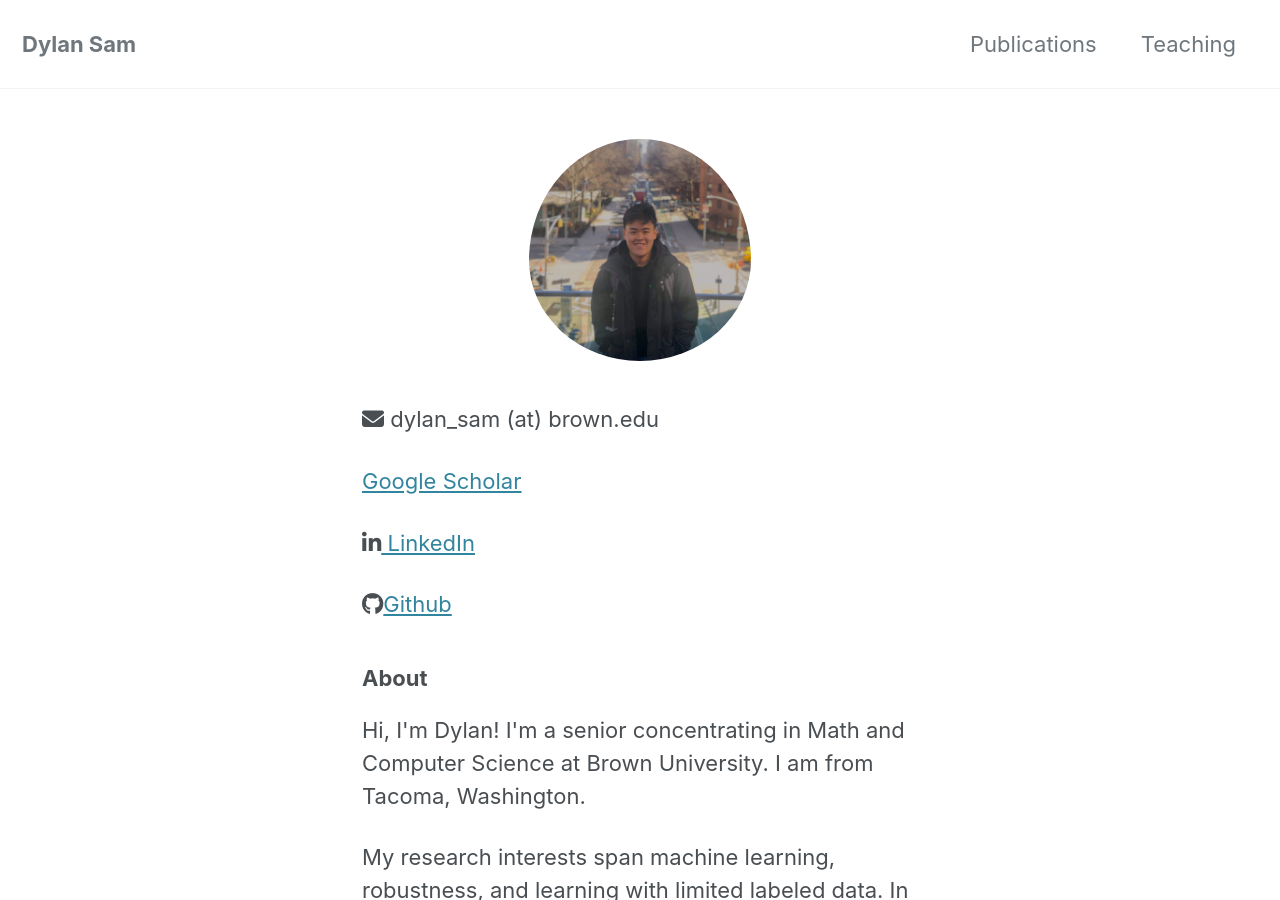
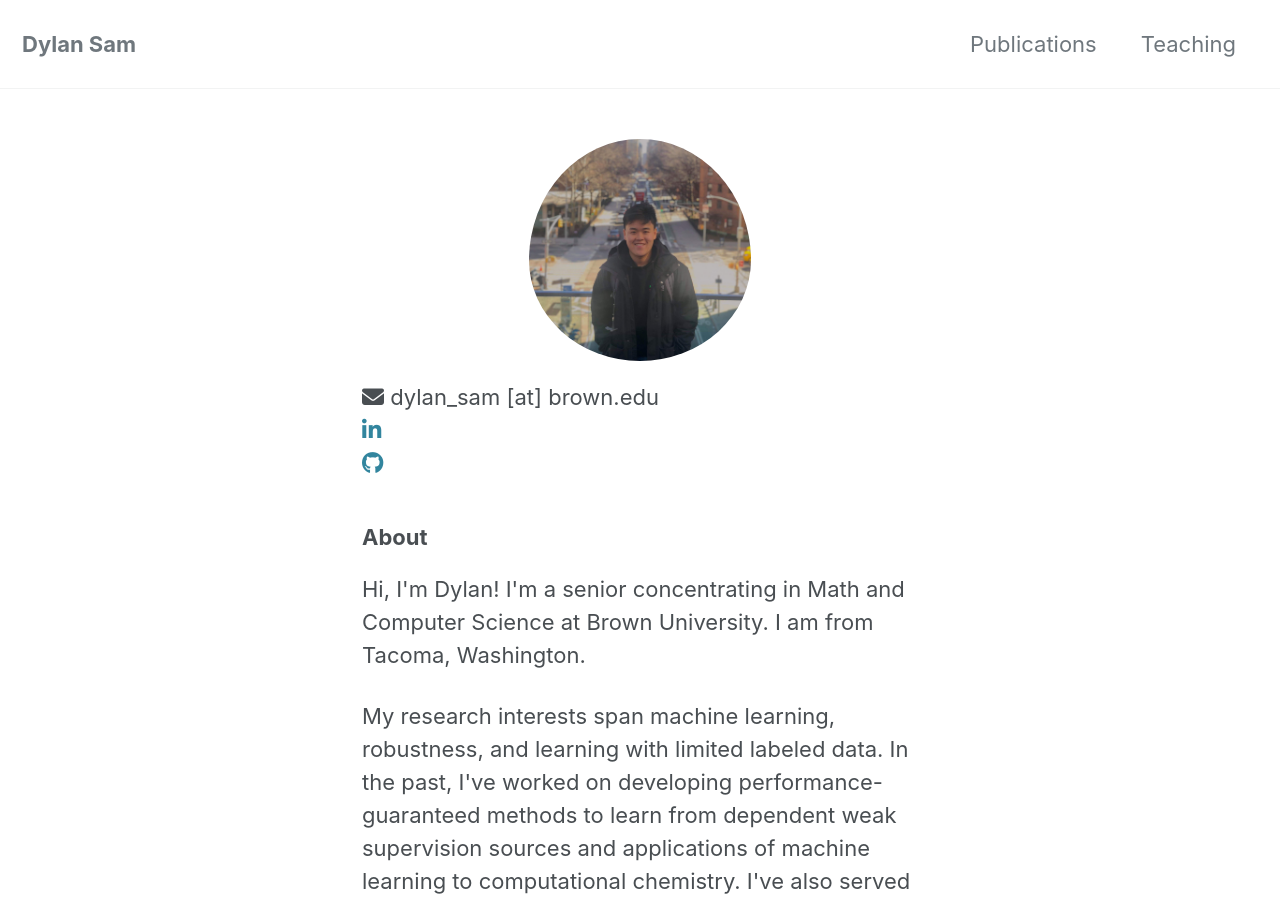
Before and after one commit to dsam99/dsam99.github.io, a Jekyll site: the page built from index.md, in a window 1280 px wide and 900 px high. Built offline with Jekyll 4.4.1, drawn with Linux system fonts in a browser that asks for light colours; cached includes are drawn as plain includes; nearby versions of some CDN libraries; a style sheet for code colours, icons or effects is not loaded.

Commit message:
fixing contact

```diff
--- a/_layouts/home.html
+++ b/_layouts/home.html
@@ -9,10 +9,10 @@ layout: default
 	<img class="headshot" src="{{ url }}/assets/img/ny_pic.jpg" alt="headshot" border-radius=50%>
 
 	<div id="itemSelector">
-	    <div class="item"><p><i class="fa fa-envelope" aria-hidden="true"></i> dylan_sam (at) brown.edu</p></div>
-	    <div class="item"><p><i class="ai ai-google-scholar-square"></i><a href="https://scholar.google.com/citations?user=43ffAwcAAAAJ&hl=en"> Google Scholar</a></p></div>
-	    <div class="item"><p><i class="fab fa-linkedin-in" aria-hidden="true"></i><a href="https://www.linkedin.com/in/dylan-sam/"> LinkedIn</a></p></div>
-	    <div class="item"><p><i class="fab fa-github" aria-hidden="true"></i><a href="https://github.com/dsam99">Github</a></p></div>
+	    <div class="item"><i class="fa fa-envelope" aria-hidden="true"></i> dylan_sam [at] brown.edu</div>
+	    <div class="item"><a href="https://scholar.google.com/citations?user=43ffAwcAAAAJ&hl=en"><i class="ai ai-google-scholar-square"></i></a></div>
+	    <div class="item"><a href="https://www.linkedin.com/in/dylan-sam/"><i class="fab fa-linkedin-in" aria-hidden="true"></i></a></div>
+	    <div class="item"><a href="https://github.com/dsam99"><i class="fab fa-github" aria-hidden="true"></i></a></div>
 	</div>
 
 	<h3>About</h3>
```
